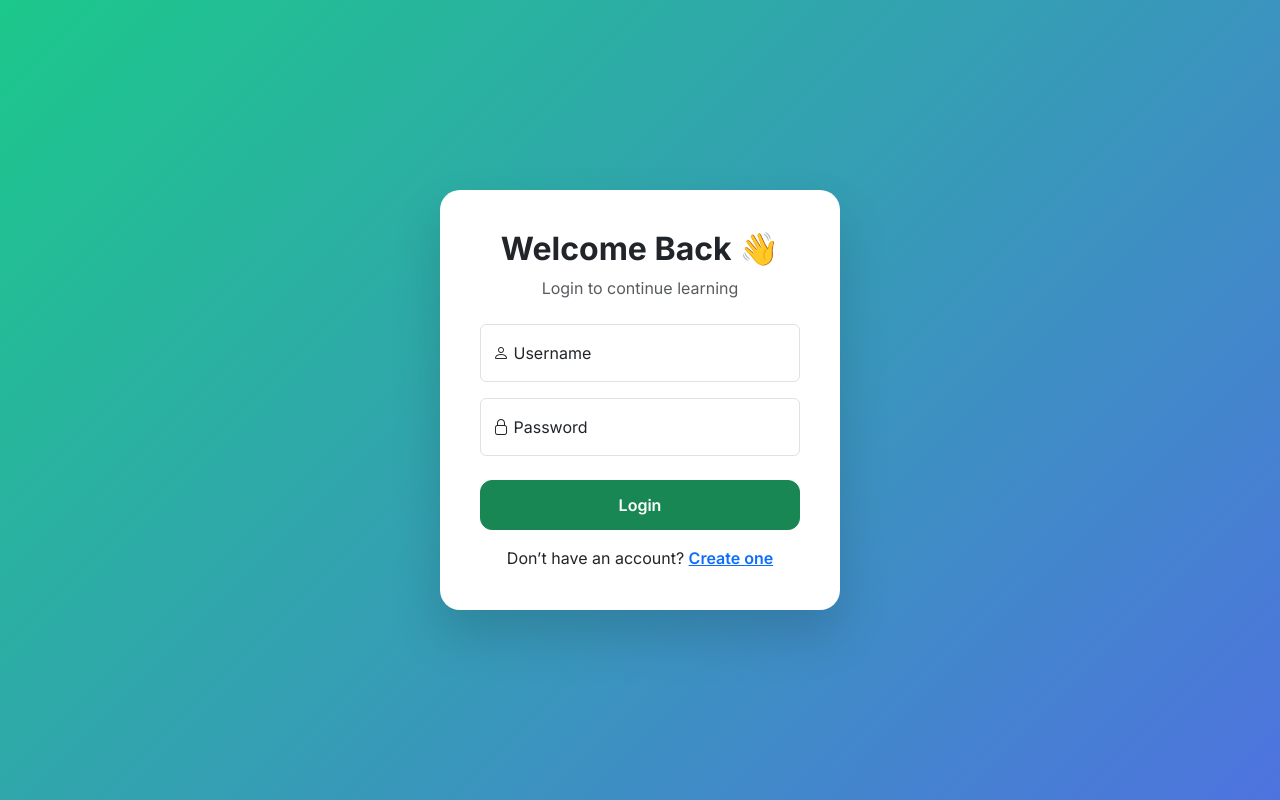
After one commit to shushilshah/smart-lms-powered-by-crewai, a Django app: page /accounts/login/ in a window 1280 px wide. The commit adds this page. Run offline with Django 5.2, Linux system fonts and the light colour scheme.

Commit message:
login created

```diff
--- a/lms_app/urls.py
+++ b/lms_app/urls.py
@@ -3,4 +3,5 @@ from . import views
 
 urlpatterns = [
     path("signup/", views.signup_view, name='signup'),
+    path("login/", views.login_view, name='login'),
 ]
--- a/lms_app/views.py
+++ b/lms_app/views.py
@@ -3,6 +3,7 @@ from django.contrib import messages
 from django.shortcuts import render, redirect
 from django.contrib.auth.models import User
 from .models import UserProfile
+from django.contrib.auth import authenticate, login
 # Create your views here.
 
 def signup_view(request):
@@ -25,3 +26,28 @@ def signup_view(request):
         "form": form
     }
     return render(request, "accounts/signup.html", context)
+
+
+def login_view(request):
+    if request.method == 'POST':
+        username = request.POST.get("username")
+        password = request.POST.get("password")
+
+        user = authenticate(request, username=username, password=password)
+
+        if user is not None:
+            login(request, user)
+
+            # role based redirect
+            role = user.userprofile.role
+            if role == 'admin':
+                return redirect('admin_dashboard')
+            elif role == 'teacher':
+                return redirect('teacher_dashboard')
+            else:
+                return redirect("student_dashboard")
+
+        else:
+            messages.error(request, "Invalid username or password.")
+
+    return render(request, "accounts/login.html")
--- /dev/null
+++ b/templates/accounts/login.html
@@ -0,0 +1,103 @@
+<!DOCTYPE html>
+<html lang="en">
+<head>
+  <meta charset="UTF-8">
+  <title>Login | Smart LMS</title>
+  <meta name="viewport" content="width=device-width, initial-scale=1">
+
+  <!-- Bootstrap -->
+  <link href="https://cdn.jsdelivr.net/npm/bootstrap@5.3.3/dist/css/bootstrap.min.css" rel="stylesheet">
+
+  <!-- Icons -->
+  <link href="https://cdn.jsdelivr.net/npm/bootstrap-icons/font/bootstrap-icons.css" rel="stylesheet">
+
+  <!-- Font -->
+  <link href="https://fonts.googleapis.com/css2?family=Inter:wght@400;500;600;700&display=swap" rel="stylesheet">
+
+  <style>
+    body {
+      font-family: 'Inter', sans-serif;
+      background: linear-gradient(135deg, #1cc88a, #4e73df);
+      min-height: 100vh;
+      display: flex;
+      align-items: center;
+      justify-content: center;
+    }
+
+    .auth-card {
+      background: white;
+      padding: 2.5rem;
+      border-radius: 20px;
+      width: 100%;
+      max-width: 400px;
+      box-shadow: 0 25px 50px rgba(0,0,0,0.15);
+    }
+
+    .btn-success {
+      border-radius: 12px;
+      padding: 0.75rem;
+      font-weight: 600;
+    }
+  </style>
+</head>
+
+<body>
+
+<div class="auth-card">
+  <div class="text-center mb-4">
+    <h2 class="fw-bold">Welcome Back 👋</h2>
+    <p class="text-muted">Login to continue learning</p>
+  </div>
+
+  {% if messages %}
+    {% for message in messages %}
+      <div class="alert alert-danger">{{ message }}</div>
+    {% endfor %}
+  {% endif %}
+
+  <form method="POST">
+    {% csrf_token %}
+
+    <div class="form-floating mb-3">
+      <input type="text" name="username" class="form-control" placeholder=" " required>
+      <label><i class="bi bi-person"></i> Username</label>
+    </div>
+
+    <div class="form-floating mb-4">
+      <input type="password" name="password" class="form-control" id="password" placeholder=" " required>
+      <label><i class="bi bi-lock"></i> Password</label>
+    </div>
+
+    <div class="text-danger small d-none" id="capsWarning">
+       ⚠️ Caps Lock is ON.
+    </div>
+
+    <button class="btn btn-success w-100">
+      Login
+    </button>
+  </form>
+
+  <div class="text-center mt-3">
+    <p class="mb-0">
+      Don’t have an account?
+      <a href="{% url 'signup' %}" class="fw-semibold">Create one</a>
+    </p>
+  </div>
+</div>
+
+</body>
+</html>
+
+
+<script>
+  const passwordField = document.getElementById("password");
+  const capsWarning = document.getElementById("capsWarning");
+
+  passwordField.addEventListener("keyup", function (e) {
+    if (e.getModifierState("CapsLock")) {
+      capsWarning.classList.remove("d-none");
+    } else {
+      capsWarning.classList.add("d-none");
+    }
+  });
+</script>
```
Also changed, not shown: templates/accounts/signup.html (+8 -8 lines).
